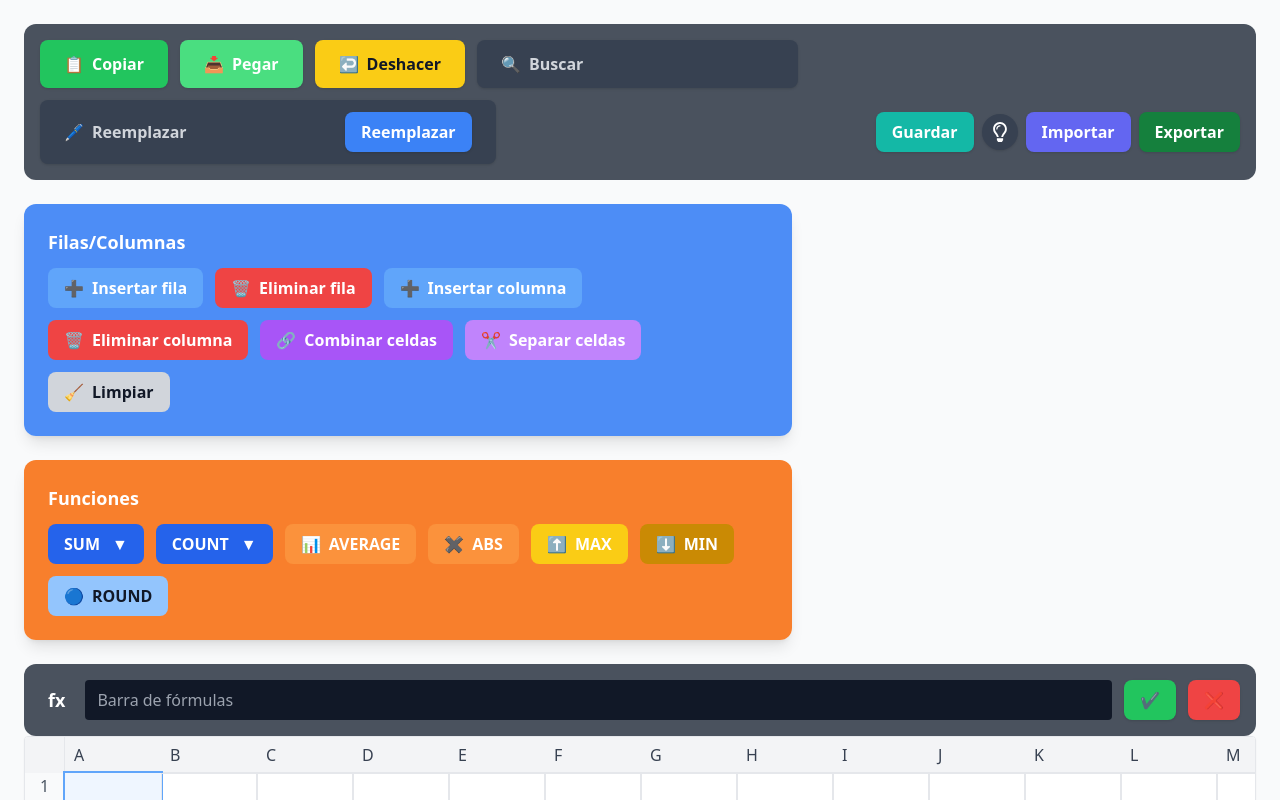
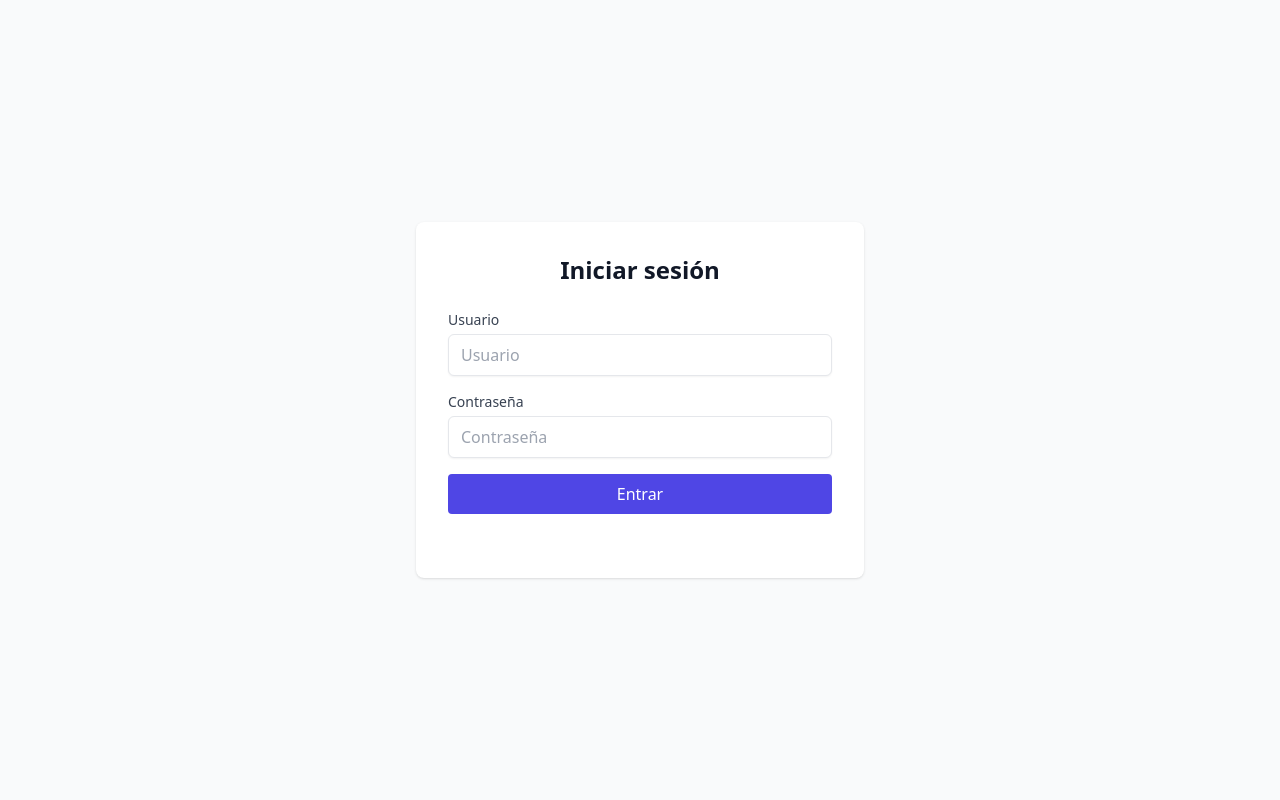
Before and after one commit to Tommyscripts/ExcelProject, a React (Vite) app in the folder ExcelProject/: page /login in a window 1280 px wide. Shown: the top 800 px of the page. Built offline with nearby package versions, Linux system fonts and the light colour scheme; no server answers; the HTML template or start-up script is replaced by a standard one.

Commit message:
feat: implementar vista de inicio de sesión y lógica de autenticación en el componente principal

```diff
--- a/ExcelProject/src/App.tsx
+++ b/ExcelProject/src/App.tsx
@@ -1,8 +1,37 @@
 import * as React from 'react';
+import { useState, useEffect } from 'react';
 import ExcelView from './view/excelview';
+import LoginView from './view/loginview';
 
 const App: React.FC = () => {
-  return <ExcelView />;
+  const [user, setUser] = useState<string | null>(null);
+
+  useEffect(() => {
+    const u = localStorage.getItem('user');
+    setUser(u);
+  }, []);
+
+  const handleLogout = () => {
+    localStorage.removeItem('user');
+    setUser(null);
+  };
+
+  if (!user) {
+    return <LoginView onLoginSuccess={() => setUser(localStorage.getItem('user'))} />;
+  }
+
+  return (
+    <div>
+      <div className="p-4 bg-gray-100 flex justify-between items-center">
+        <h1 className="text-xl font-semibold">Excel Project</h1>
+        <div>
+          <span className="mr-4">{user}</span>
+          <button onClick={handleLogout} className="py-1 px-3 bg-red-500 text-white rounded">Cerrar sesión</button>
+        </div>
+      </div>
+      <ExcelView />
+    </div>
+  );
 }
 
 export default App;
--- /dev/null
+++ b/ExcelProject/src/componente/Login.tsx
@@ -0,0 +1,89 @@
+import React, { useState } from 'react';
+
+type Props = {
+  onSuccess?: () => void;
+};
+
+const Login: React.FC<Props> = ({ onSuccess }) => {
+  const [username, setUsername] = useState('');
+  const [password, setPassword] = useState('');
+  const [loading, setLoading] = useState(false);
+  const [error, setError] = useState<string | null>(null);
+
+  const submit = async (e: React.FormEvent) => {
+    e.preventDefault();
+    setError(null);
+    setLoading(true);
+    try {
+  const url = '/auth/login'; // usar proxy de Vite en dev
+  const res = await fetch(url, {
+        method: 'POST',
+        headers: { 'Content-Type': 'application/json' },
+        body: JSON.stringify({ username, password }),
+      });
+      let data: any = null;
+      try {
+        data = await res.json();
+      } catch (jsonErr) {
+        console.error('No JSON in response', jsonErr);
+      }
+      if (!res.ok) {
+        setError((data && data.error) || `Error en el servidor: ${res.status}`);
+      } else {
+        // marcar como autenticado localmente
+        localStorage.setItem('user', username);
+        if (onSuccess) onSuccess();
+      }
+    } catch (err: any) {
+      console.error('Fetch error:', err);
+      // mostrar más info para debugging
+      setError(err.message ? `${err.message}` : 'Error de conexión (failed to fetch)');
+    } finally {
+      setLoading(false);
+    }
+  };
+
+  return (
+    <div className="min-h-screen flex items-center justify-center bg-gray-50">
+      <div className="max-w-md w-full bg-white p-8 rounded-lg shadow">
+        <h2 className="text-2xl font-semibold mb-6 text-center">Iniciar sesión</h2>
+        {error && (
+          <div className="mb-4 text-sm text-red-600 bg-red-50 p-2 rounded">{error}</div>
+        )}
+        <form onSubmit={submit} className="space-y-4">
+          <div>
+            <label className="block text-sm font-medium text-gray-700">Usuario</label>
+            <input
+              value={username}
+              onChange={(e) => setUsername(e.target.value)}
+              className="mt-1 block w-full px-3 py-2 border rounded-md shadow-sm focus:outline-none focus:ring-2 focus:ring-indigo-500"
+              placeholder="Usuario"
+              required
+            />
+          </div>
+          <div>
+            <label className="block text-sm font-medium text-gray-700">Contraseña</label>
+            <input
+              type="password"
+              value={password}
+              onChange={(e) => setPassword(e.target.value)}
+              className="mt-1 block w-full px-3 py-2 border rounded-md shadow-sm focus:outline-none focus:ring-2 focus:ring-indigo-500"
+              placeholder="Contraseña"
+              required
+            />
+          </div>
+          <button
+            type="submit"
+            className="w-full py-2 px-4 bg-indigo-600 text-white rounded hover:bg-indigo-700 disabled:opacity-50"
+            disabled={loading}
+          >
+            {loading ? 'Entrando...' : 'Entrar'}
+          </button>
+        </form>
+  <p className="mt-4 text-xs text-gray-500 text-center">&nbsp;</p>
+      </div>
+    </div>
+  );
+};
+
+export default Login;
--- /dev/null
+++ b/ExcelProject/src/view/loginview.tsx
@@ -0,0 +1,14 @@
+import React from 'react';
+import Login from '../componente/Login';
+
+type Props = { onLoginSuccess?: () => void };
+
+const LoginView: React.FC<Props> = ({ onLoginSuccess }) => {
+  return (
+    <div>
+      <Login onSuccess={onLoginSuccess} />
+    </div>
+  );
+};
+
+export default LoginView;
```
